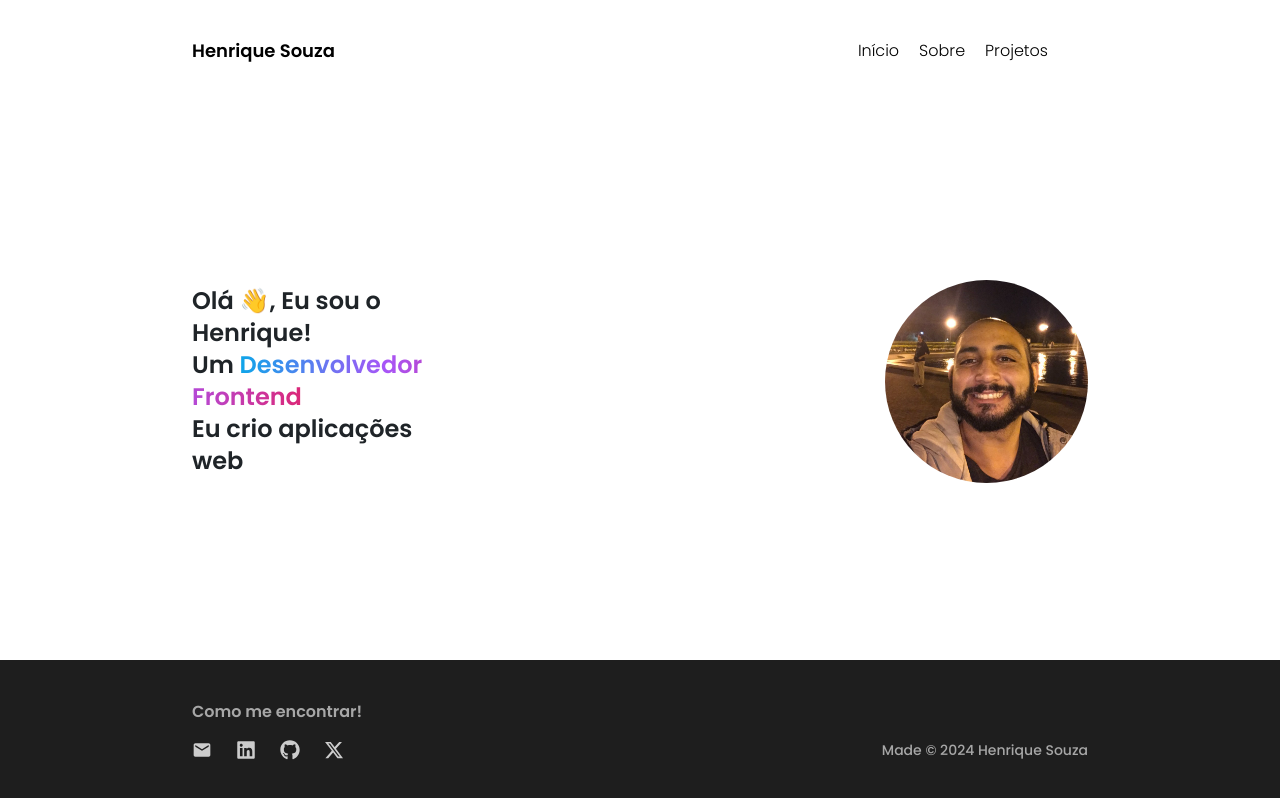
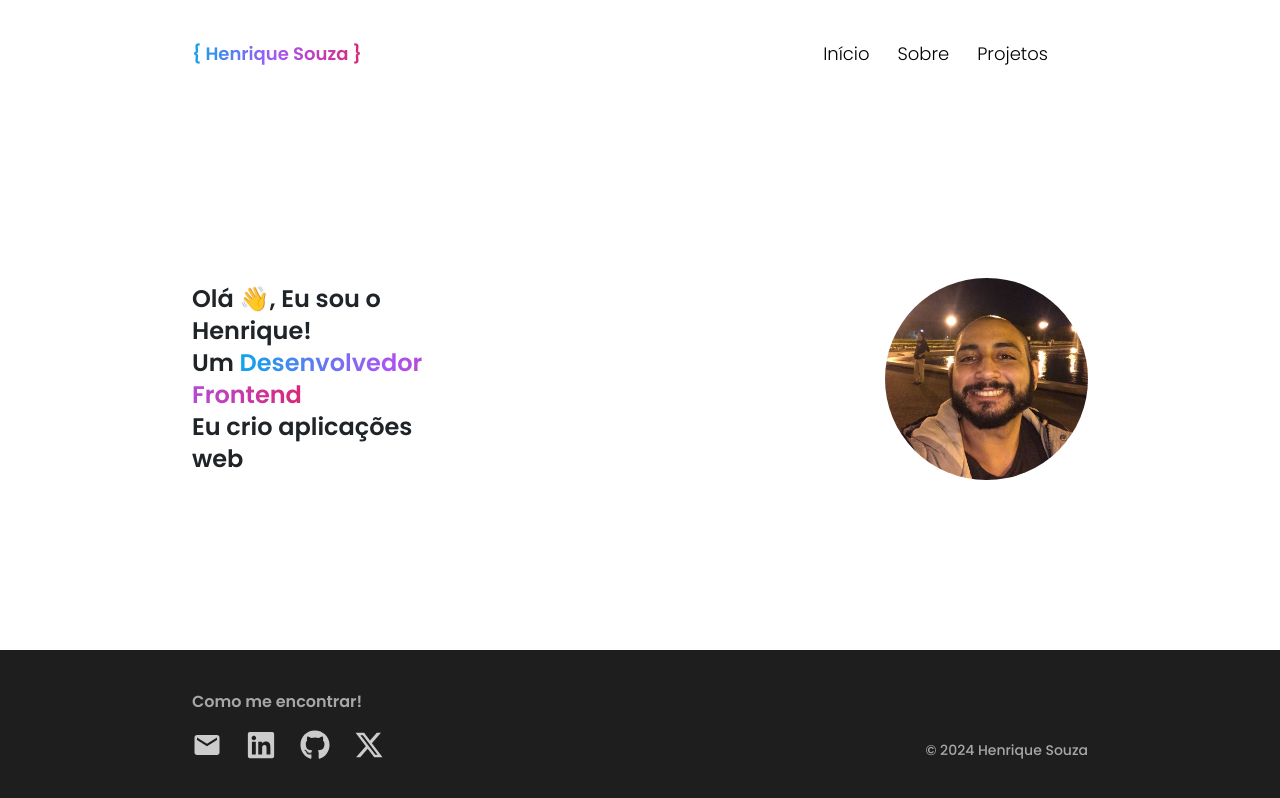
Before and after one commit to HenriqueCSouzza/aboute-me, a Next.js app: page / in a window 1280 px wide. Built offline with nearby package versions, Linux system fonts and the light colour scheme.

Commit message:
change footer and header

```diff
--- a/src/components/Footer/Footer.tsx
+++ b/src/components/Footer/Footer.tsx
@@ -9,33 +9,33 @@ export default function Footer() {
   const { linkedin, github, twitter } = socialMediaUrl;
   return (
     <footer className="w-full mx-auto py-10 bg-footer dark:bg-gray-300">
-      <div className="container max-width flex xs:flex-row justify-between gap-4">
-        <div>
+      <div className="container max-width flex flex-col sm:flex-row justify-between gap-4">
+        <div className="flex flex-col  items-center sm:items-start">
           <Text color="contrast" className="font-bold">
             Como me encontrar!
           </Text>
-          <div className="flex gap-6 items-end mt-4">
+          <div className="flex gap-6 mt-4">
             <a
               href={`mailto:${email}`}
               target="_blank"
               rel="noreferrer noopener"
             >
-              <MdEmail className="dark:fill-dark-heading fill-light-heading text-xl cursor-pointer" />
+              <MdEmail className="dark:fill-dark-heading fill-light-heading text-3xl cursor-pointer" />
             </a>
             <a href={linkedin} target="_blank" rel="noreferrer noopener">
-              <FaLinkedin className="dark:fill-dark-heading fill-light-heading text-xl cursor-pointer" />
+              <FaLinkedin className="dark:fill-dark-heading fill-light-heading text-3xl cursor-pointer" />
             </a>
             <a href={github} target="_blank" rel="noreferrer noopener">
-              <FaGithub className="dark:fill-dark-heading fill-light-heading text-xl cursor-pointer" />
+              <FaGithub className="dark:fill-dark-heading fill-light-heading text-3xl cursor-pointer" />
             </a>
             <a href={twitter} target="_blank" rel="noreferrer noopener">
-              <FaXTwitter className="dark:fill-dark-heading fill-light-heading text-xl cursor-pointer" />
+              <FaXTwitter className="dark:fill-dark-heading fill-light-heading text-3xl cursor-pointer" />
             </a>
           </div>
         </div>
-        <div className="flex justify-end items-end">
+        <div className="flex justify-center sm:justify-end items-end text-center">
           <Text size="sm" color="contrast">
-            Made © 2024 Henrique Souza
+            © 2024 Henrique Souza
           </Text>
         </div>
       </div>
--- a/src/components/Header/Header.tsx
+++ b/src/components/Header/Header.tsx
@@ -35,41 +35,19 @@ function Header() {
   };
 
   return (
-    <header className="container mx-auto md:flex justify-between max-width">
-      <div className="flex justify-between items-center py-2 md:py-10">
+    <header className="container mx-auto max-width py-2 md:py-10">
+      <div className="flex items-center justify-between">
         <NavLink
           href="/"
-          className="text-lg text-black dark:text-light-content md:text-lg xl:text-lg xl:leading-tight font-bold"
+          className="text-base sm:text-lg text-gradient md:text-lg xl:text-lg xl:leading-tight font-bold"
         >
-          Henrique Souza
+          {"{ Henrique Souza }"}
         </NavLink>
-        <div onClick={toggleClass} className="cursor-pointer">
-          <svg
-            className="stroke-dark-heading dark:stroke-white md:hidden"
-            width="25"
-            height="20"
-            viewBox="0 0 16 13"
-            fill="none"
-            xmlns="http://www.w3.org/2000/svg"
-          >
-            <path
-              d="M1.4375 1.3125H14.5625M1.4375 11.3125H14.5625H1.4375ZM1.4375 6.3125H14.5625H1.4375Z"
-              strokeWidth="1.875"
-              strokeLinecap="round"
-              strokeLinejoin="round"
-            />
-          </svg>
-        </div>
-      </div>
-      <nav
-        className={` ${
-          !isOpen ? "hidden" : null
-        } text-center md:flex justify-between`}
-      >
-        <ul className="dark:text-light-content font-medium md:flex items-center md:space-x-5 md:mr-10">
+        <nav className={`text-center flex `}>
+          <ul className="dark:text-light-content font-medium flex gap-2 items-center md:space-x-5 md:mr-10">
             {React.Children.toArray(
               linkList.map(({ label, link }) => (
-              <li className="pb-1 md:pb-0 font-light">
+                <li className="font-light text-base sm:text-lg">
                   <NavLink href={link} onClick={toggleClass}>
                     {label["pt-BR"]}
                   </NavLink>
@@ -78,6 +56,7 @@ function Header() {
             )}
           </ul>
         </nav>
+      </div>
     </header>
   );
 }
```
Lines whose indentation alone changed are shown as unchanged.
